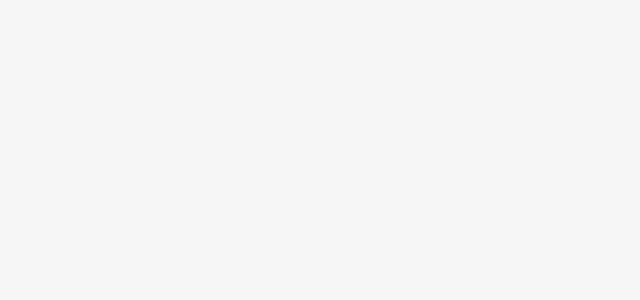
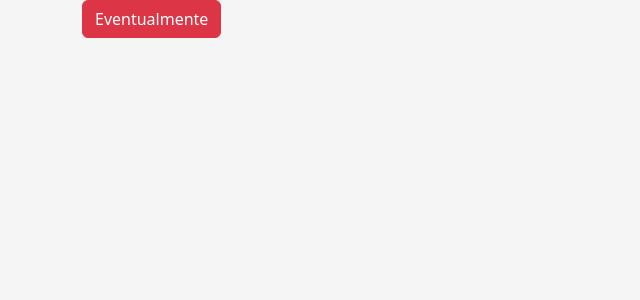
Before and after one commit to AndrewDeras/cliente-servidor-Senac, a React (Create React App) app in the folder testeP/cliente/: page /eventualmente in a window 1280 px wide. Before the commit this address had no page. Shown: the top 300 px of the page, without its empty margins (0-640 px from the left). Built offline with nearby package versions, Linux system fonts and the light colour scheme.

Commit message:
open/close  and eventually

```diff
--- a/testeP/cliente/src/componentes/Menu.jsx
+++ b/testeP/cliente/src/componentes/Menu.jsx
@@ -15,6 +15,8 @@ class Menu extends React.Component {
                 <a href="/exercicio11">exercicio 11 com classe</a><br />
                 <a href="/exercicio12">exercicio 12 com classe</a>
                 <a href="/pagina-exercicio">Página exercicio</a>
+                <a href="/pizzaria">Pizzaria</a>
+                <a href="./eventualmente">Eventualmente 23/01/2023</a>
             </div>
         )
     }
--- a/testeP/cliente/src/componentes/Rota.jsx
+++ b/testeP/cliente/src/componentes/Rota.jsx
@@ -8,7 +8,9 @@ import Menu from "./Menu";
 import Exercicio12Classe from "./Exercicio12Classe";
 import Exercicio11 from "./Exercicio11";
 import Template from "./pagina exercicio/Template";
-import QuemSomos from './pagina exercicio/QuemSomos'
+import QuemSomos from './pagina exercicio/QuemSomos';
+import Pizzaria from '../componentes/pizzaria/OpenOrClose'
+import Eventualmente from "./eventualmente/Eventualmente";
 
 
 class Rota extends React.Component {
@@ -29,7 +31,9 @@ class Rota extends React.Component {
                         <Route path='/exercicio11' element={<Exercicio11 />} />
                         <Route path='/exercicio12' element={<Exercicio12Classe />} />
                         <Route path="/pagina-exercicio" element={<Template />} />
-                        <Route path="/quem-somos" element={<QuemSomos/>}/>
+                        <Route path="/quem-somos" element={<QuemSomos />} />
+                        <Route path="/pizzaria" element={<Pizzaria />} />
+                        <Route path="/eventualmente" element={<Eventualmente />} />
                     </Routes>
                 </BrowserRouter>
             </div>
--- /dev/null
+++ b/testeP/cliente/src/componentes/eventualmente/Eventualmente.jsx
@@ -0,0 +1,50 @@
+import React from "react";
+
+class Eventualmente extends React.Component {
+  constructor(props) {
+    super(props);
+    this.state = {
+      classNameStatus: '',
+      over: false,
+      bodyBgColor: '#000'
+    }
+
+    this.MouseOver = this.MouseOver.bind(this);
+    this.MouseOut = this.MouseOut.bind(this);
+    this.changeBodyColor = this.changeBodyColor.bind(this);
+  }
+
+  MouseOver() {
+    this.setState({ over: true })
+  }
+
+  MouseOut() {
+    this.setState({ over: false })
+  }
+
+  changeBodyColor() {
+    {
+      this.state.bodyBgColor === '#000'
+        ? (this.setState({ bodyBgColor: '#fff' }))
+        : (this.setState({ bodyBgColor: '#000' }))
+    }
+    document.body.style.backgroundColor = this.state.bodyBgColor
+  }
+
+  render() {
+    return (
+      <div className="container">
+        <button
+          className={this.state.over
+            ? ('btn btn-success')
+            : ('btn btn-danger')}
+          onMouseOver={this.MouseOver}
+          onMouseOut={this.MouseOut}
+          onClick={this.changeBodyColor}
+        >Eventualmente</button>
+      </div>
+    )
+  }
+}
+
+export default Eventualmente
--- /dev/null
+++ b/testeP/cliente/src/componentes/pizzaria/OpenOrClose.jsx
@@ -0,0 +1,47 @@
+import React from "react";
+
+class OpenOrClose extends React.Component {
+  constructor(props) {
+    super(props);
+    this.state = {
+      openOrCloseStr: '',
+      open: false
+
+    }
+    this.pizzariaOpen = this.pizzariaOpen.bind(this);
+    this.pizzariaClose = this.pizzariaClose.bind(this);
+  }
+
+  pizzariaOpen() {
+    this.setState({
+      openOrCloseStr: 'Pizzaria aberta',
+      open: true
+    });
+  };
+
+  pizzariaClose() {
+    this.setState({
+      openOrCloseStr: 'Pizzaria fechada',
+      open: false
+    });
+  }
+
+  render() {
+    return (
+      <div className="container" >
+        <h3>{this.state.openOrCloseStr}</h3>
+        <button
+          className={this.state.open
+            ? ('btn btn-danger')
+            : ('btn btn-success')}
+          onClick={!this.state.open
+            ? (this.pizzariaOpen)
+            : (this.pizzariaClose)}>
+          {this.state.open ? ('Fechar Pizzaria') : ('Abrir Pizzaria')}
+        </button>
+      </div>
+    )
+  }
+}
+
+export default OpenOrClose
```
Also changed, not shown: testeP/cliente/src/componentes/eventualmente/Eventualmente.css (added).
